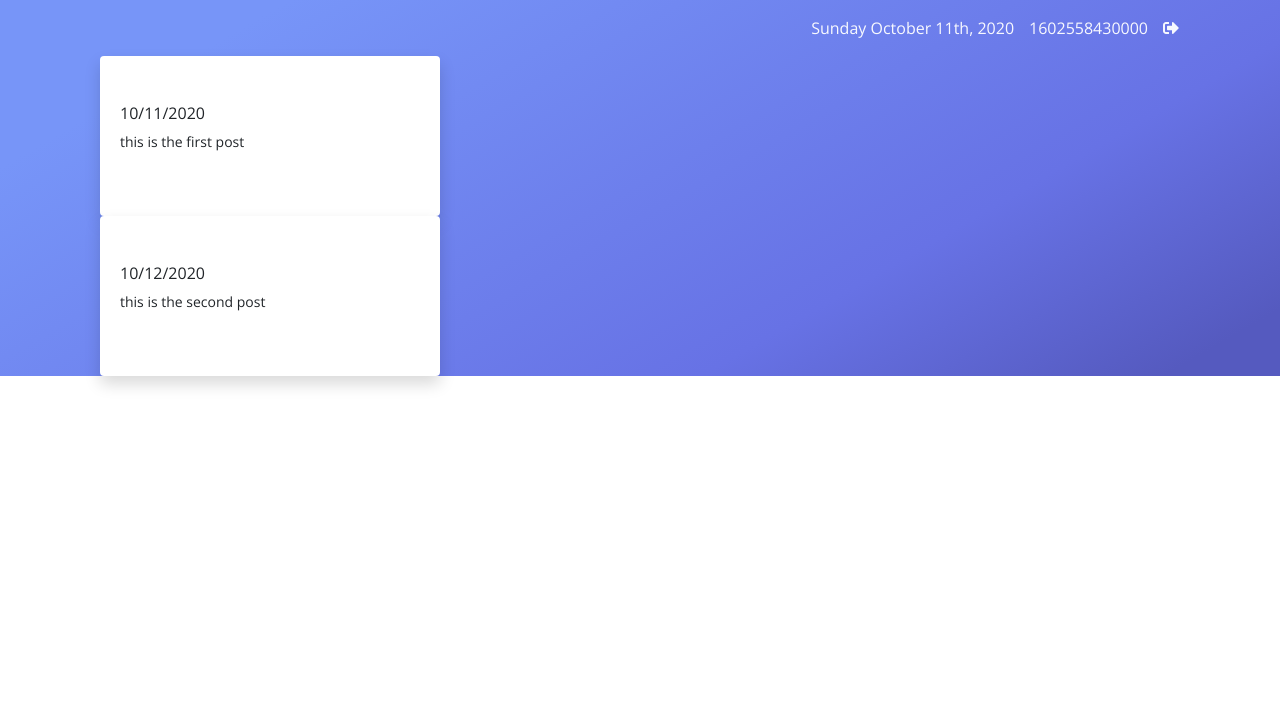
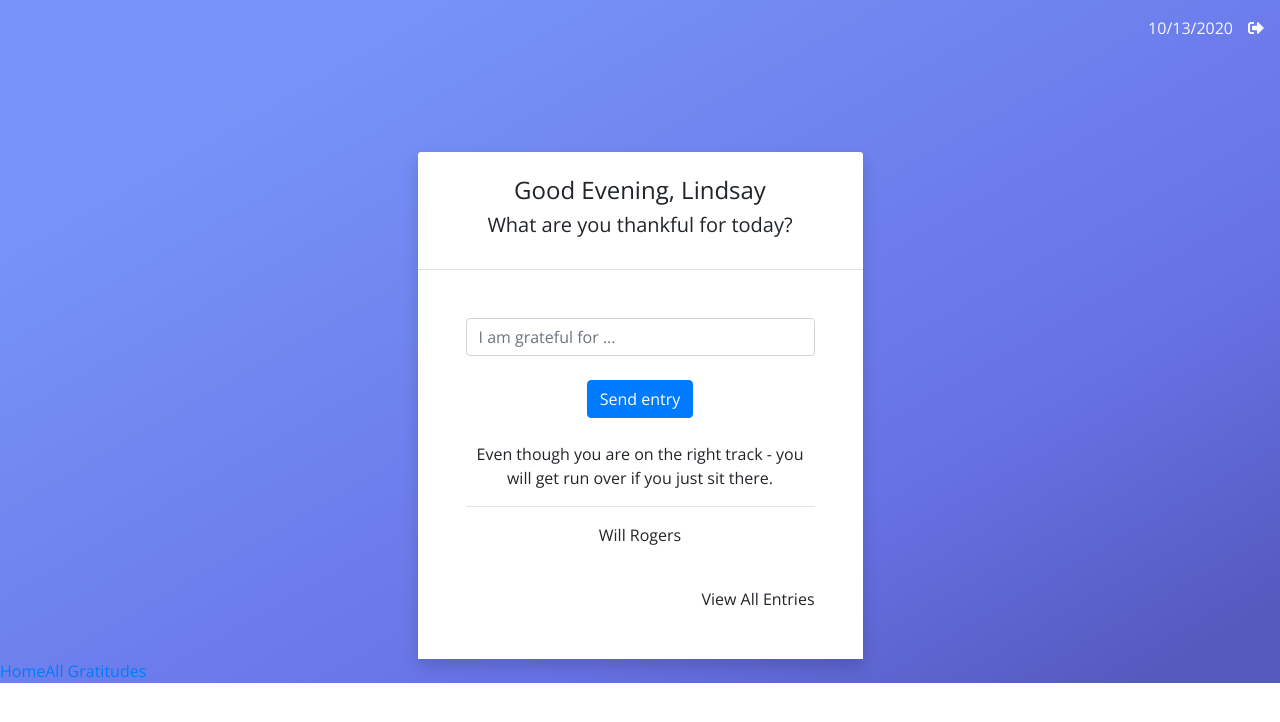
Before and after one commit to lindsayRae/gratitudes-pg, a React app in the folder client/: page / in a window 1280 px wide. Built offline with nearby package versions, Linux system fonts and the light colour scheme.

Commit message:
feat - added UI for home page, started routes

```diff
--- a/client/src/App/App.css
+++ b/client/src/App/App.css
@@ -6,13 +6,22 @@
   }
 
   body {
-
     background: linear-gradient(150deg, #7795f8 15%, #6772e5 70%, #555abf 94%);
     background-repeat: no-repeat;
   }
 
 .description {
   font-size: 0.875rem;
+}
+
+.ViewAllWrapper {
+  padding-top: 40px;
+  text-align: right;
+}
+@media (min-width: 992px) {
+    .pt-lg-7, .py-lg-7 {
+      padding-top: 6rem!important;
+  }
 }
 
 
--- a/client/src/App/App.js
+++ b/client/src/App/App.js
@@ -1,43 +1,31 @@
 import React from 'react';
-// import { Route, Switch } from 'react-router-dom';
-// import GratitudeForm from './pages/GratitudeForm';
-import GratitudeList from './pages/GratitudeList';
+import { BrowserRouter, Switch, Route } from 'react-router-dom';
+
+// import GratitudeList from './pages/GratitudeList';
 import HeaderRow from './Header/Header';
-import PostedGrats from './pages/PostedGrats/PostedGrats';
+import Home from './pages/Home';
+import Nav from './Nav';
+//import AllGratitudes from './pages/AllGratitudes';
+
+//import GratitudeForm from './pages/GratitudeForm';
+
 import './App.css';
-// import Home from './pages/Home';
-// import List from './pages/List';
 
-const posts = [
-  {
-    id: '654',
-    date: '10/11/2020',
-    dailyGratitude: 'this is the first post',
-  },
-  {
-    id: '650',
-    date: '10/12/2020',
-    dailyGratitude: 'this is the second post',
-  },
-];
-
-//  LINDSA YPICK UP : strapi section 6 #22
+//  functional component
 function App() {
   return (
-    <div className='container'>
-      <HeaderRow />
-      {
-        posts.map((post) => (
-          <PostedGrats
-            key={post.id}
-            date={post.date}
-            dailyGratitude={post.dailyGratitude}
-          />
-        ))
-      }
+   <div className=''>
 
-      {/* <GratitudeList /> */}
-    </div>
+    <HeaderRow />
+    <BrowserRouter>
+      <Switch>
+        <Route path='/' exact component={Home} />
+        {/* <Route path='/all' exact component={AllGratitudes} /> */}
+      </Switch>
+      <Nav />
+    </BrowserRouter>
+
+   </div>
   );
 }
 
--- a/client/src/App/Header/Header.js
+++ b/client/src/App/Header/Header.js
@@ -1,16 +1,26 @@
-import React from 'react';
+import React, { useState, useEffect } from 'react';
 import { FontAwesomeIcon } from '@fortawesome/react-fontawesome';
 import { faSignOutAlt } from '@fortawesome/free-solid-svg-icons';
 
-import gratNavbar from './Header.css';
+import './Header.css';
 
 function HeaderRow() {
-  //  const getCurrentDate = new Date().toLocaleDateString;
+  let [today, setDate] = useState([]);
+  useEffect(() => {
+    today = new Date();
+    const dd = String(today.getDate()).padStart(2, '0');
+    const mm = String(today.getMonth() + 1).padStart(2, '0');
+    const yyyy = today.getFullYear();
+
+    today = `${mm}/${dd}/${yyyy}`;
+    setDate(today);
+  }, []);
+
+  console.log(today);
 
   return (
         <nav className="gratNavbar">
-            <div>Sunday October 11th, 2020</div>
-            <div>{Date.now()}</div>
+            <div>{today}</div>
             <FontAwesomeIcon icon={faSignOutAlt} />
         </nav>
   );
--- /dev/null
+++ b/client/src/App/Nav.js
@@ -0,0 +1,9 @@
+import React from 'react';
+import { NavLink } from 'react-router-dom';
+
+export default () => (
+    <div className='Nav'>
+       <NavLink to="/" exact>Home</NavLink>
+       <NavLink to="/all" exact>All Gratitudes</NavLink>
+    </div>
+);
--- /dev/null
+++ b/client/src/App/pages/AllGratitudes.js
@@ -0,0 +1,47 @@
+import React, { useState, useEffect } from 'react';
+import PostedGrats from './PostedGrats/PostedGrats';
+
+const mockPosts = [
+  {
+    id: '654',
+    date: '10/11/2020',
+    dailyGratitude: 'this is the first post',
+  },
+  {
+    id: '650',
+    date: '10/12/2020',
+    dailyGratitude: 'this is the second post',
+  },
+];
+
+
+export default () => (
+
+  const [posts, setPosts] = useState([]);
+
+  // passing the [] says only run once -> the the compnenet mounts
+  useEffect(() => {
+    const getGrats = async () => {
+      const res = await fetch('http://localhost:1234/api/gratitudes');
+      const data = await res.json();
+      console.log(data)
+      setPosts(data);
+    };
+    getGrats();
+  }, []);
+
+  return (
+    <div className='container'>
+
+      {
+        posts.map((post) => (
+          <PostedGrats
+            key={post.id}
+            date={post.date}
+            dailyGratitude={post.dailyGratitude}
+          />
+        ))
+      }
+    </div>
+  );
+);
--- /dev/null
+++ b/client/src/App/pages/Create.js
@@ -0,0 +1,40 @@
+import React, { useState } from 'react';
+
+export default () => {
+  const [dailyGratitude, setGratitude] = useState('');
+  const handleSubmit = async (event) => {
+    event.preventDefault();
+    console.log('heard handle submit');
+    const response = await fetch('http://localhost:5000/api/gratitudes', {
+      method: 'POST',
+      headers: {
+        'Content-Type': 'application/json',
+      },
+      body: JSON.stringify({
+        dailyGratitude,
+      }),
+    });
+
+    const data = await response.json();
+    console.log(data);
+  };
+  return (
+        <div className="Create">
+            <form onSubmit={handleSubmit}>
+                <input
+                    type="text"
+                    className="form-control"
+                    placeholder="I am grateful for ..."
+                    name="graefulEntry"
+                    onChange={(event) => setGratitude(event.target.value)}
+                />
+                <div className='text-center'>
+                    <button className='my-4 btn btn-primary'>
+                        Send entry
+                    </button>
+                </div>
+            </form>
+
+        </div>
+  );
+};
--- a/client/src/App/pages/GratitudeList.js
+++ b/client/src/App/pages/GratitudeList.js
@@ -40,29 +40,13 @@ function GratitudeList() {
   };
 
   return (
-        <div style={{ paddingTop: '6rem' }} className='container'>
-          <div className='row justify-content-center'>
-            <div className='col-lg-5'>
-            <div className='shadow border-0 card'>
-              <div className='bg-white pb-5 card-header'>
-                  <div className='text-center mt-5'>
-                    <h3>Good evening <span>Lindsay</span></h3>
-                    <h5>What are you thankful for today?</h5>
-                  </div>
-              </div>
 
-                <div className='px-lg-5 py-lg-5 card-body'>
-                  <GratitudeForm onSubmit={addGrat}/>
-                  <Gratitude grats={grats}
-                      completeGrat={completeGrat}
-                      removeGrat={removeGrat}
-                      updateGrat={updateGrat}/>
-                  <DailyQuote />
-                </div>
-              </div>
-            </div>
-          </div>
-        </div>
+    <GratitudeForm onSubmit={addGrat}/>
+    <Gratitude grats={grats}
+        completeGrat={completeGrat}
+        removeGrat={removeGrat}
+        updateGrat={updateGrat}/>
+
   );
 }
 
--- a/client/src/App/pages/Home.js
+++ b/client/src/App/pages/Home.js
@@ -1,26 +1,26 @@
 import React from 'react';
 import { Link } from 'react-router-dom';
+import Create from './Create';
+import DailyQuote from './DailyQuote/DailyQuote';
 
-const Home = () => (
-    <div className="App">
-      <h1>Hello, What are you grateful for today?</h1>
-      <form>
-        <input
-          type="text"
-          placeholder="I am grateful for ..."
-          name="graefulEntry"
-        />
-      </form>
-      <button variant="raised">
-          Send entry
-      </button>
-      <br />
-      {/* Link to List.js */}
-      <Link to={'./list'}>
-        <button variant="raised">
-            View My Grateful List
-        </button>
-      </Link>
-    </div>
+export default () => (
+    <div className="pt-lg-7 container">
+      <div className="row justify-content-center">
+        <div className="col-lg-5">
+          <div className="bg-secondary shadow border-0 card">
+            <div className="bg-white pb-4 pt-4 card-header text-center">
+              <h4>Good Evening, Lindsay</h4>
+              <h5>What are you thankful for today?</h5>
+            </div>
+            <div className="px-lg-5 py-lg-5 card-body bg-white">
+              <Create />
+              <DailyQuote />
+              <div className='ViewAllWrapper'>
+              View All Entries</div>
+              </div>
+            </div>
+          </div>
+        </div>
+      </div>
+
 );
-export default Home;
```
